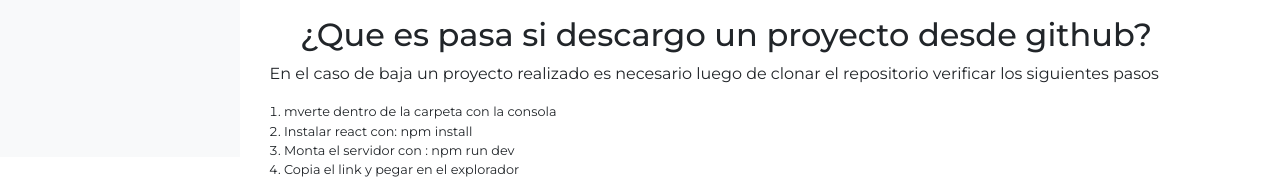
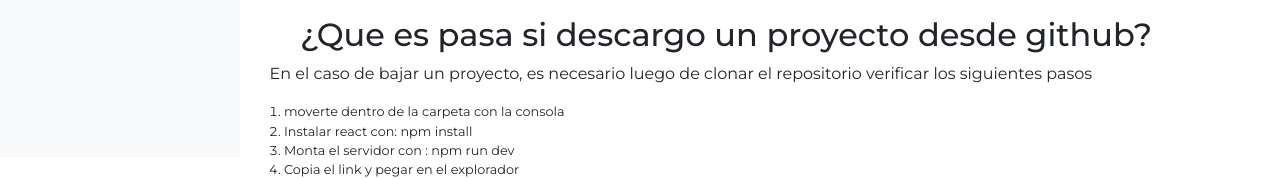
Before and after one commit to Fsalasgit/atomicReact, a React (Vite) app: page /reactVite in a window 1280 px wide. Shown: the part 699-878 px from the top of the page. Built offline with nearby package versions, Linux system fonts and the light colour scheme.

Commit message:
modificando errores de tipeo en texto

```diff
--- a/src/pages/ReactPage.jsx
+++ b/src/pages/ReactPage.jsx
@@ -36,9 +36,9 @@ const ReactPage = () => {
                 </article>
                 <article className="col-12">
                     <h2 className='blogContainer__ArticleTitle'>¿Que es pasa si descargo un proyecto desde github?</h2>
-                    <p className='blogContainer__p'>En el caso de baja un proyecto realizado es necesario luego de clonar el repositorio verificar los siguientes pasos</p>
+                    <p className='blogContainer__p'>En el caso de bajar un proyecto, es necesario luego de clonar el repositorio verificar los siguientes pasos</p>
                     <ol className='orderlist__container'>
-                        <li>mverte dentro de la carpeta con la consola</li>
+                        <li>moverte dentro de la carpeta con la consola</li>
                         <li>Instalar react con: npm install</li>
                         <li>Monta el servidor con : npm run dev</li>
                         <li>Copia el link y pegar en el explorador</li>
```
